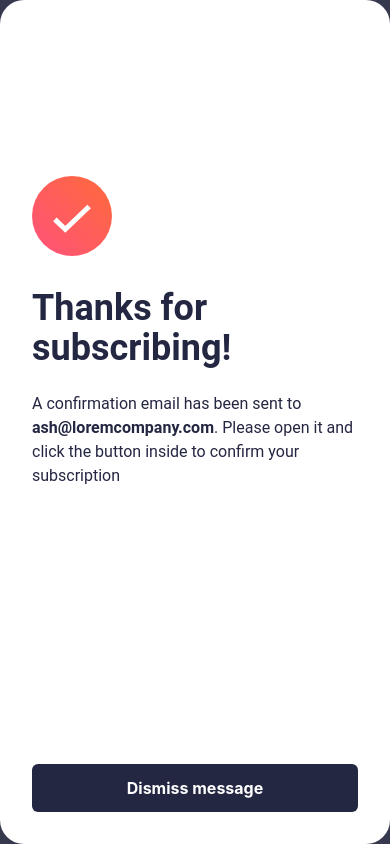
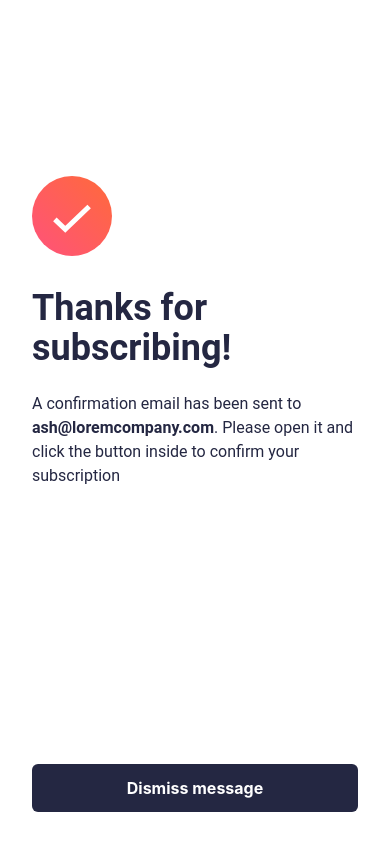
Before and after one commit to MundherAl/newsletter-signup-comp-exercise, a React (Create React App) app: page /subscribed in a window 390 px wide. Built offline with nearby package versions, Linux system fonts and the light colour scheme.

Commit message:
bugfix: removed unintended rounded edges for mobile mode

```diff
--- a/src/components/SubscribedMessage.jsx
+++ b/src/components/SubscribedMessage.jsx
@@ -4,8 +4,8 @@ import SubmitButton from './form-elements/SubmitButton';
 export default function Subscribed(props) {
     return (
         <div className="bg-white flex flex-col
-        h-full w-full p-8 rounded-3xl
-        md:h-[30em] md:w-[30em] md:pt-12 md:px-12 md:pb-14
+        h-full w-full p-8
+        md:h-[30em] md:w-[30em] md:pt-12 md:px-12 md:pb-14 md:rounded-3xl
         justify-between">
             <div>
                 <img src={iconSuccess} alt="Success icon" className='mt-36 md:mt-0 w-20 object-contain' />
```
